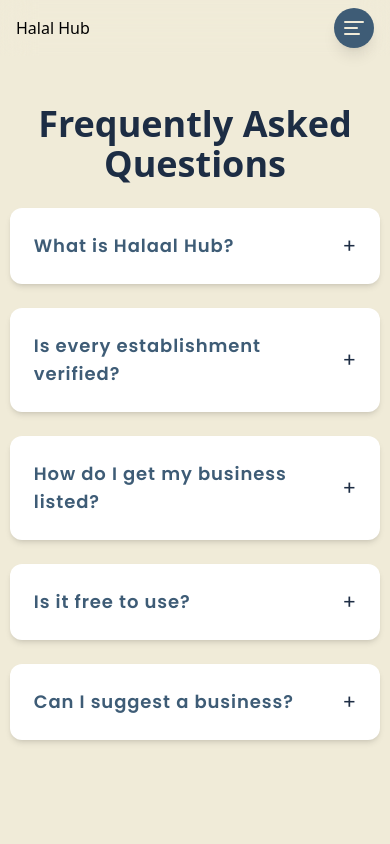
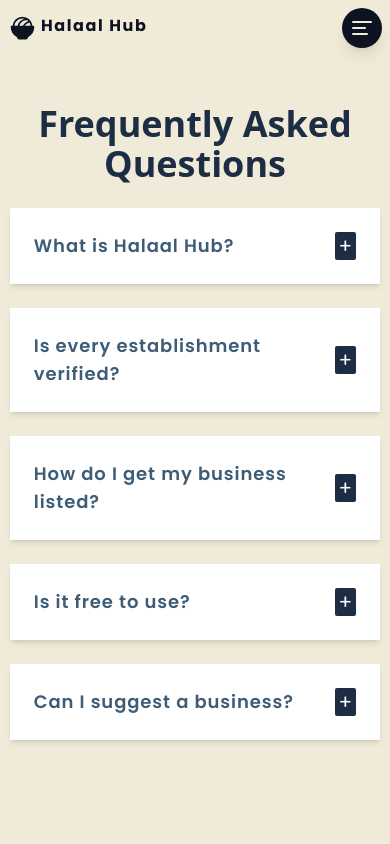
Before and after one commit to Junaidadams/halaal-hub, a React app: page /faq in a window 390 px wide. Shown: the top 844 px of the page. Built offline with nearby package versions, Linux system fonts and the light colour scheme; the HTML template or start-up script is replaced by a standard one.

Commit message:
Changes to Listing tiles, fixed stars component and also minor changes on faq page

```diff
--- a/src/components/ListingTile.jsx
+++ b/src/components/ListingTile.jsx
@@ -21,7 +21,9 @@ const ListingTile = ({ listing }) => {
         <h2 className="text-lg font-bold mt-2 font-poppins">
           {listing.name} <Stars starsNumber={listing.stars} />
         </h2>
-        <p className="text-sm text-paynesGrey">{listing.description}</p>
+        <p className="text-sm text-richBlack font-semibold my-3">
+          {listing.description}
+        </p>
         <p className="text-xs text-prussianBlue mt-4">📍 {listing.address}</p>
         {/* Google Maps Link */}
         <a
@@ -30,10 +32,10 @@ const ListingTile = ({ listing }) => {
           )}`}
           target="_blank"
           rel="noopener noreferrer"
-          className="text-eggshell text-xs mt-2 inline-block bg-prussianBlue p-2 rounded-md"
+          className="text-eggshell text-xs mt-2 inline-block bg-prussianBlue p-2 "
         >
           <button className="flex flex-row">
-            <SiGooglemaps className="my-auto mr-2" />
+            <SiGooglemaps className="my-auto mr-1" />
             <span className="m-auto">Google maps</span>
           </button>
         </a>
--- a/src/components/Navbar.jsx
+++ b/src/components/Navbar.jsx
@@ -3,6 +3,7 @@ import { useState } from "react";
 import { motion, AnimatePresence } from "framer-motion";
 import { navigationLinks } from "../../constants";
 import Toggle from "./Toggle";
+import { PiBowlFoodFill } from "react-icons/pi";
 
 const variants = {
   open: (height = 1000) => ({
@@ -28,18 +29,21 @@ const Navbar = () => {
   const [isOpen, setIsOpen] = useState(false);
 
   return (
-    <div className="z-20 flex justify-between items-center min-w-screen sticky top-0 min-h-[56px] px-4 backdrop-blur-lg">
+    <div className="z-20 flex justify-between items-center min-w-screen sticky top-0 min-h-[56px] px-2 md:px-4 backdrop-blur-lg">
       {/* Navigation Links */}
-      <a href="/">
-        {/* <img src="/halal.jpg" /> */}
-        <h1>Halal Hub</h1>
+      <a
+        href="/"
+        className="flex text-richBlack font-bold tracking-widest font-poppins"
+      >
+        <PiBowlFoodFill className="my-auto" size={29} />
+        <h1 className="mx-1">Halaal Hub</h1>
       </a>
-      <ul className="space-x-8 capitalize hidden md:flex flex-row p-2 ml-auto bg-periwinkle rounded-full">
+      <ul className="space-x-8 capitalize hidden md:flex flex-row p-2 ml-auto  rounded-full">
         {navigationLinks.map((link) => (
           <li key={link.key} className="">
             <a
               href={link.link}
-              className="text-space-cadet  py-2 px-3 rounded-full hover:text-prussianBlue font-semibold"
+              className="text-space-cadet py-2 px-3 rounded-full hover:text-prussianBlue font-semibold"
             >
               {link.name}
             </a>
@@ -134,7 +138,7 @@ const Navbar = () => {
             exit="closed"
             variants={variants}
             transition={{ duration: 0.5 }}
-            className="absolute top-0 left-0 w-full bg-delft-blue shadow-lg flex flex-col space-y-6 px-4 pt-2 pb-10 capitalize md:hidden"
+            className="absolute top-0 left-0 w-full bg-delft-blue shadow-lg flex flex-col space-y-6 px-4 pt-2 pb-10 capitalize md:hidden bg-white"
           >
             <div className="md:hidden ">
               <Toggle isOpen={isOpen} onClick={() => setIsOpen(!isOpen)} />
--- a/src/components/Stars.jsx
+++ b/src/components/Stars.jsx
@@ -1,5 +1,5 @@
 import PropTypes from "prop-types";
-import { FaStar, FaStarHalf, FaRegStar } from "react-icons/fa6";
+import { FaStar, FaStarHalfStroke, FaRegStar } from "react-icons/fa6";
 
 const Stars = ({ starsNumber }) => {
   const fullStars = Math.floor(starsNumber);
@@ -8,13 +8,13 @@ const Stars = ({ starsNumber }) => {
   const emptyStars = 5 - fullStars - (hasHalfStar ? 1 : 0);
 
   return (
-    <div className="flex flex-row text-yellow-400">
+    <div className="flex flex-row text-[#333]">
       {[...Array(fullStars)].map((_, i) => (
-        <FaStar key={`full-${i}`} />
+        <FaStar size={15} key={`full-${i}`} />
       ))}
-      {hasHalfStar && <FaStarHalf key="half" />}
+      {hasHalfStar && <FaStarHalfStroke size={15} key="half" />}
       {[...Array(emptyStars)].map((_, i) => (
-        <FaRegStar key={`empty-${i}`} />
+        <FaRegStar size={15} key={`empty-${i}`} />
       ))}
     </div>
   );
--- a/src/components/Toggle.jsx
+++ b/src/components/Toggle.jsx
@@ -7,7 +7,7 @@ const Toggle = ({ isOpen, onClick }) => {
     <button
       onClick={onClick}
       className={`p-2 rounded-full shadow-lg ${
-        !isOpen ? "bg-paynesGrey" : "bg-prussianBlue"
+        !isOpen ? "bg-richBlack" : "bg-prussianBlue"
       }`}
       aria-label="Toggle menu"
     >
--- a/src/pages/About.jsx
+++ b/src/pages/About.jsx
@@ -3,11 +3,11 @@ import AboutText from "../components/AboutText";
 const About = () => {
   return (
     <div className="min-h-screen -mt-[56px] bg-eggshell flex">
-      <div className="mx-auto my-20 min-h-screen w-[95%]">
+      <div className="mx-auto my-20 min-h-screen w-[95%] flex flex-col">
         {/* <h1 className="text-4xl font-black text-prussianBlue w-fit mx-auto py-6">
           About Us
         </h1> */}
-        <div className="flex mx-auto md:my-10 lg:my-14 xl:my-20 sm:w-2/3 xl:w-1/2">
+        <div className="flex mx-auto md:my-10 lg:my-14 xl:my-20 sm:w-2/3 xl:w-1/2 border-b border-black border-dashed pb-20">
           <AboutText
             text="Food brings people of all cultures together. This is especially true in the Cape Malay community, where sharing a meal is more than just eating—it’s about heritage, connection, and tradition. From the aroma of freshly baked koesisters on a Sunday morning to the warmth of a hearty akhni shared with family, Halaal food is at the heart of Cape Town’s vibrant culture."
             imgUrl="food.jpg"
@@ -15,7 +15,7 @@ const About = () => {
             heading="About us"
           />
         </div>
-        <div className="flex mx-auto my-20 sm:w-2/3 xl:w-1/2">
+        <div className="flex mx-auto pb-20 sm:w-2/3 xl:w-1/2 border-b border-black border-dashed">
           <AboutText
             text="At Halaal Hub, we celebrate this rich tradition by making it easier for locals and visitors alike to discover the best Halaal eateries in Cape Town. Whether you're craving a classic Gatsby, a comforting plate of biryani, or a modern take on traditional flavors, our directory connects you to restaurants, cafés, and food vendors that serve delicious, fully Halaal meals."
             imgUrl="family.jpg"
@@ -23,7 +23,7 @@ const About = () => {
             heading="Our goal"
           />
         </div>
-        <div className="flex mx-auto my-20 sm:w-2/3 xl:w-1/2">
+        <div className="flex mx-auto my-20 sm:w-2/3 xl:w-1/2 ">
           <AboutText
             text="We take authenticity seriously. Every establishment listed on Halaal Hub is required to submit valid Halaal certification before being approved. This ensures that all businesses on our platform adhere to strict Halaal standards, giving our users confidence in every meal they enjoy. Whether you're a local or a visitor, you can trust that the food you find here is 100% Halaal."
             imgUrl="halal.jpg"
--- a/src/pages/Faq.jsx
+++ b/src/pages/Faq.jsx
@@ -18,10 +18,7 @@ const Faq = () => {
 
         <div className="flex mx-auto md:my-10 lg:my-14 xl:my-20 sm:w-2/3 xl:w-1/2 flex-col gap-6 font-poppins">
           {faqData.map((faq, index) => (
-            <div
-              key={index}
-              className="bg-white rounded-xl shadow-md p-6 transition-all"
-            >
+            <div key={index} className="bg-white shadow-md p-6 transition-all">
               <button
                 onClick={() => toggleAccordion(index)}
                 className="w-full text-left flex justify-between items-center"
@@ -29,7 +26,7 @@ const Faq = () => {
                 <span className="text-lg font-semibold text-paynesGrey tracking-wider">
                   {faq.question}
                 </span>
-                <span className="text-prussianBlue text-xl">
+                <span className="text-white bg-prussianBlue py-0 px-1 rounded-sm text-xl">
                   {activeIndex === index ? "−" : "+"}
                 </span>
               </button>
--- a/src/pages/Hub.jsx
+++ b/src/pages/Hub.jsx
@@ -46,7 +46,10 @@ const Hub = () => {
           toggleMapView ? "lg:w-3/5 xl:w-7/12" : "w-full"
         }  overflow-y-auto p-6`}
       >
-        <div className=" justify-end items-center mb-4 mr-2 hidden lg:flex">
+        <div className=" justify-between items-center mb-4 mr-2 hidden lg:flex">
+          <form>
+            <input></input>
+          </form>
           <button
             onClick={() => setToggleMapView((prev) => !prev)}
             className="bg-prussianBlue text-white px-4 py-2 text-sm rounded-md shadow hover:bg-opacity-90 transition"
```
Also changed, not shown: data/listings.json (+7 -6 lines).
